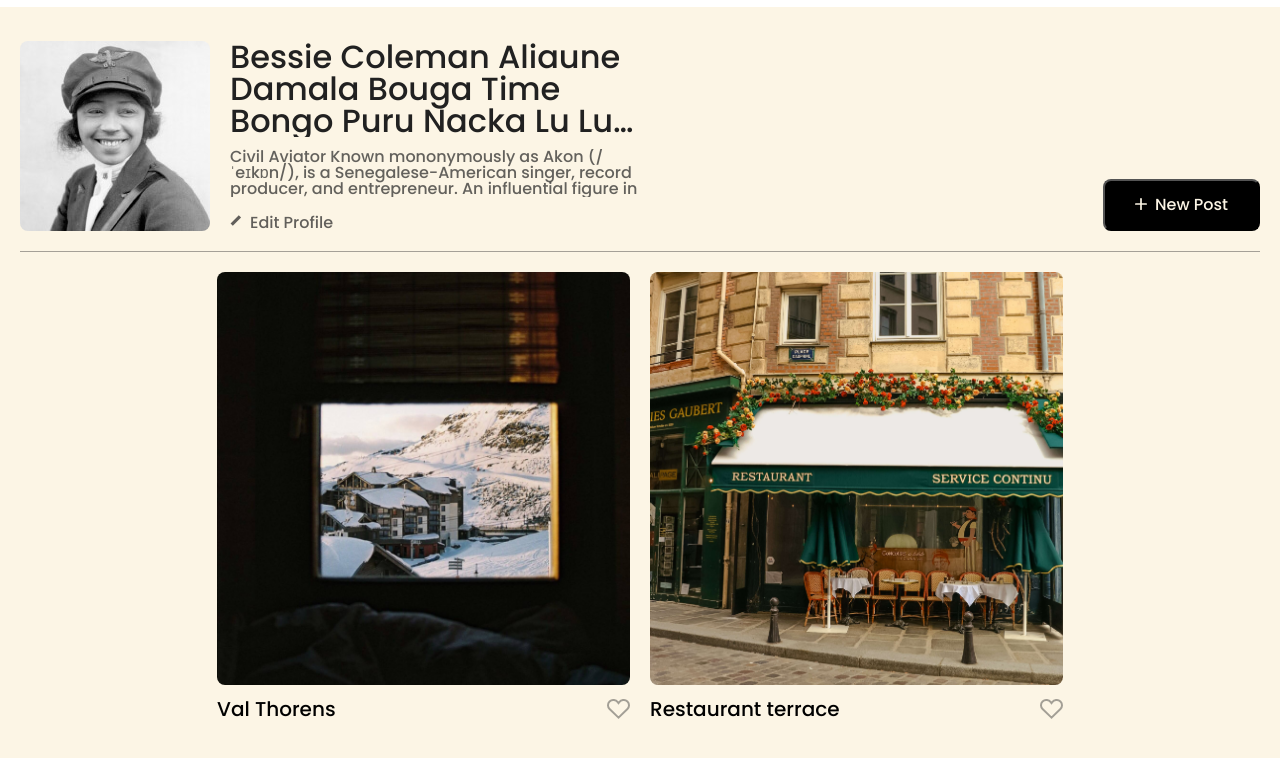
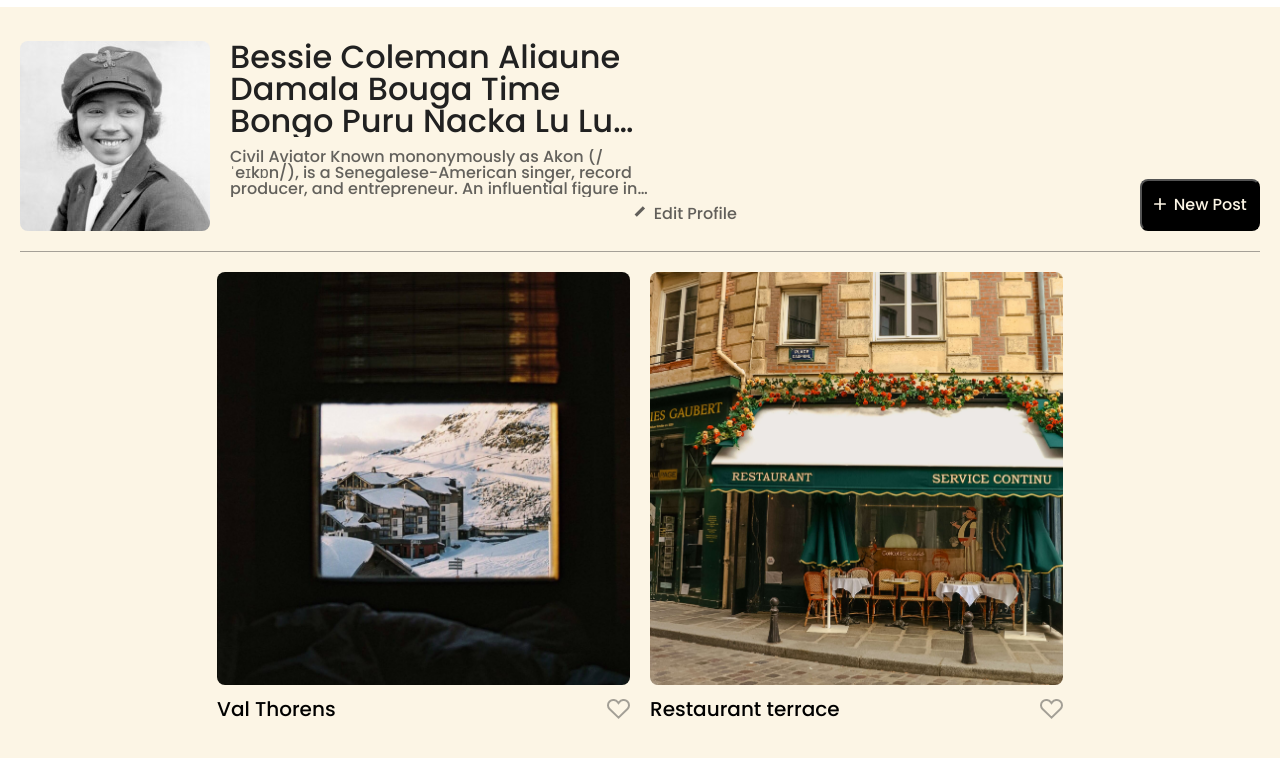
Before and after one commit to Caveman305/se_project_spots, a plain HTML site: page index.html in a window 1280 px wide. Shown: the part 39-797 px from the top of the page. Drawn offline with Linux system fonts and the light colour scheme.

Commit message:
Final Commit 2

```diff
--- a/blocks/profile.css
+++ b/blocks/profile.css
@@ -5,6 +5,8 @@
 }
 .profile__avatar {
   object-fit: cover;
+  width: 190px;
+  height: 190px;
   margin-right: 20px;
   border-radius: 8px;
 }
@@ -12,13 +14,12 @@
   text-overflow: ellipsis;
   overflow: hidden;
   display: -webkit-box;
-  line-clamp: 3;
+  -webkit-line-clamp: 3;
   -webkit-box-orient: vertical;
   color: #212121b2;
   margin-top: 0;
-  margin-bottom: 18px;
-  display: flex;
-  max-height: 48px;
+  margin-bottom: 0px;
+
   max-width: 420px;
   font-family: "Poppins", Arial, Helvetica, sans-serif;
   font-weight: 500;
@@ -30,7 +31,7 @@
   display: flex;
   flex-direction: column;
   justify-content: space-between;
-  width: 420px;
+  width: 100%;
 }
 
 .profile__add-button {
@@ -54,7 +55,6 @@
   -webkit-line-clamp: 3;
   -webkit-box-orient: vertical;
   max-width: 420px;
-  height: 96px;
 }
 
 .profile__edit-btn {
@@ -70,7 +70,7 @@
   opacity: 0.7;
   border: none;
   gap: 8px;
-  margin: 0;
+  margin: auto;
   padding: 0;
 }
 
```
